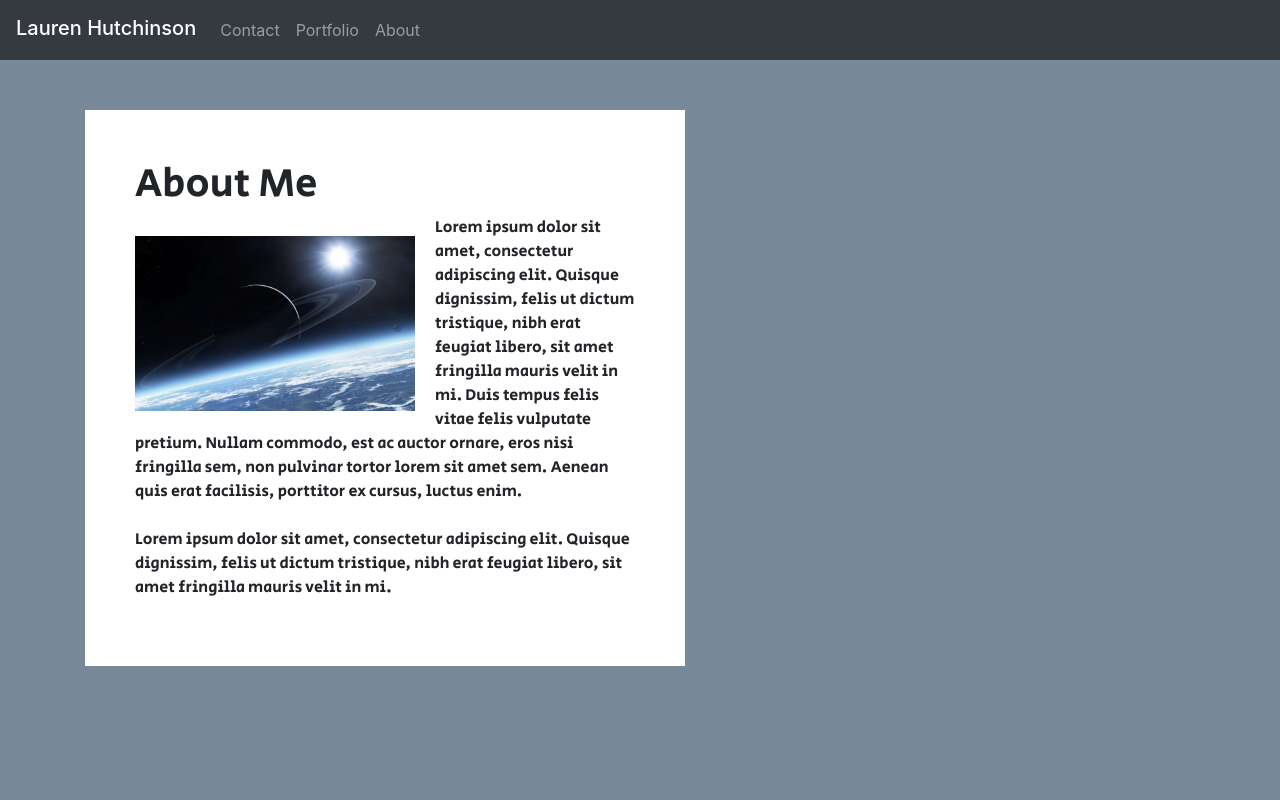
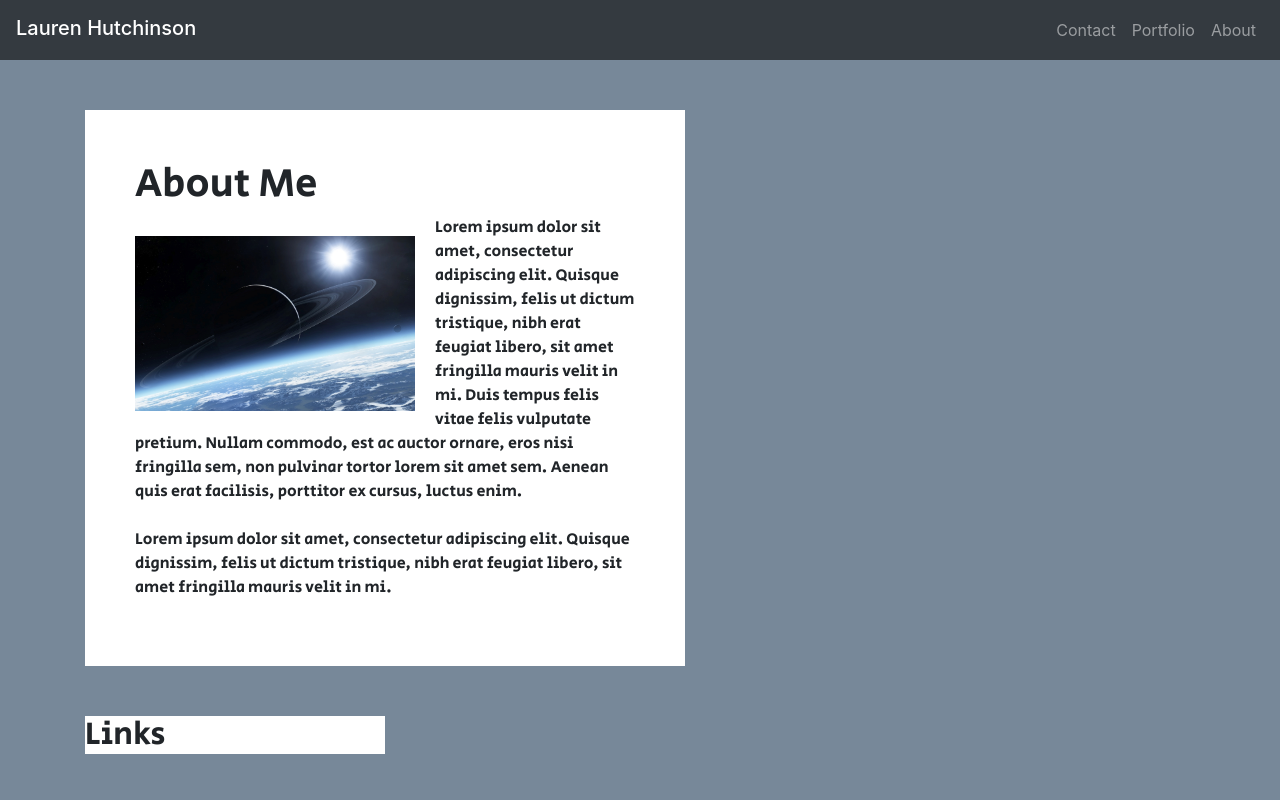
Before and after one commit to lhutchinson22/HW_2_Responsive_Portfolio, a plain HTML site: page index.html in a window 1280 px wide. Shown: the top 800 px of the page. Drawn offline with nearby package versions, Linux system fonts and the light colour scheme.

Commit message:
moved nav bar to the right

```diff
--- a/index.html
+++ b/index.html
@@ -30,8 +30,11 @@
       >
         <span class="navbar-toggler-icon"></span>
       </button>
-      <div class="collapse navbar-collapse" id="navbarSupportedContent">
-        <ul class="nav navbar-nav navbar-right">
+      <div
+        class="collapse navbar-collapse justify-content-end"
+        id="navbarSupportedContent"
+      >
+        <ul class="nav navbar-nav navbar-right justify-content-end">
           <li class="nav-item">
             <a class="nav-link" href="contact.html">Contact</a>
           </li>
@@ -73,6 +76,11 @@
           </div>
         </div>
       </div>
+
+      <!-- social media box -->
+      <div class="social-media-div">
+        <h2>Links</h2>
+      </div>
     </div>
 
     <div class="card-footer text-muted">Lauren Hutchinson</div>
--- a/style.css
+++ b/style.css
@@ -3,10 +3,15 @@ body {
 }
 
 h1,
+h2,
 p {
   font-family: "Fira Sans", sans-serif;
   font-family: "Secular One", sans-serif;
 }
+
+/* #navbarSupportedContent {
+  float: right;
+} */
 
 .container {
   position: relative;
@@ -33,6 +38,11 @@ p {
   clear: both;
 }
 
+.social-media-div {
+  background-color: white;
+  width: 300px;
+}
+
 .card-footer {
   background-color: lightgray;
   text-align: center;
```
Also changed, not shown: contact.html (+4 -1 lines), portfolio.html (+4 -1 lines).
